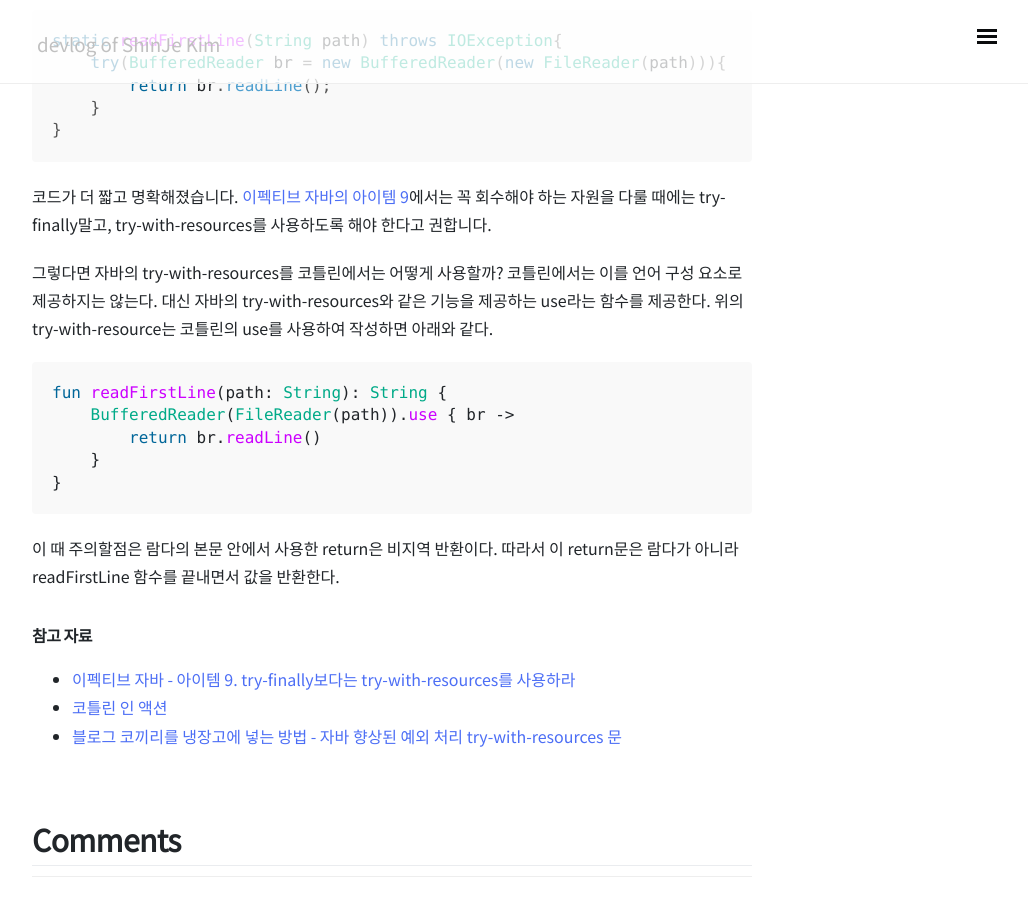
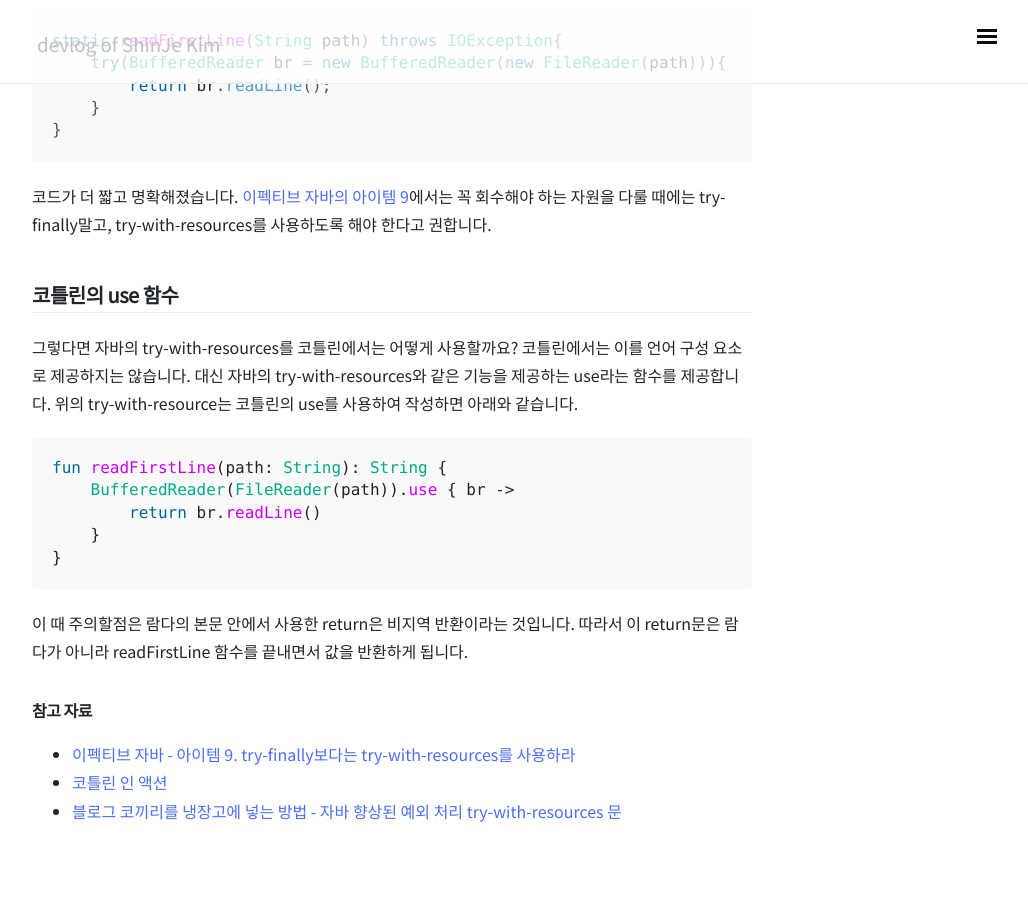
Before and after one commit to ShinJeKim/ShinJeKim.github.io, a Jekyll site: the page built from _posts/Kotlin/2019-11-01-[Kotlin] 자바의 try-with-resource 구문과 코틀린의 use 함수 .md, in a window 1280 px wide and 900 px high, scrolled down 951 px. Shown: the whole window, without its empty margins (248-1276 px from the left). Built offline with Jekyll 4.4.1, drawn with Linux system fonts in a browser that asks for light colours; nearby versions of some CDN libraries; comment, search, counter and statistics services are not loaded.

Commit message:
fix typo

````diff
--- a/_posts/Kotlin/2019-11-01-[Kotlin] 자바의 try-with-resource 구문과 코틀린의 use 함수 .md
+++ b/_posts/Kotlin/2019-11-01-[Kotlin] 자바의 try-with-resource 구문과 코틀린의 use 함수 .md
@@ -37,9 +37,10 @@ static readFirstLine(String path) throws IOException{
 
 코드가 더 짧고 명확해졌습니다. [이펙티브 자바의 아이템 9](#참고-자료)에서는 꼭 회수해야 하는 자원을 다룰 때에는 try-finally말고, try-with-resources를 사용하도록 해야 한다고 권합니다.
 
-그렇다면 자바의 try-with-resources를 코틀린에서는 어떻게 사용할까?
-코틀린에서는 이를 언어 구성 요소로 제공하지는 않는다. 대신 자바의 try-with-resources와 같은 기능을 제공하는 use라는 함수를 제공한다.
-위의 try-with-resource는 코틀린의 use를 사용하여 작성하면 아래와 같다.
+## 코틀린의 use 함수
+그렇다면 자바의 try-with-resources를 코틀린에서는 어떻게 사용할까요?
+코틀린에서는 이를 언어 구성 요소로 제공하지는 않습니다. 대신 자바의 try-with-resources와 같은 기능을 제공하는 use라는 함수를 제공합니다.
+위의 try-with-resource는 코틀린의 use를 사용하여 작성하면 아래와 같습니다.
 
 ```kotlin
 fun readFirstLine(path: String): String {
@@ -49,7 +50,7 @@ fun readFirstLine(path: String): String {
 }
 ```
 
-이 때 주의할점은 람다의 본문 안에서 사용한 return은 비지역 반환이다. 따라서 이 return문은 람다가 아니라 readFirstLine 함수를 끝내면서 값을 반환한다.
+이 때 주의할점은 람다의 본문 안에서 사용한 return은 비지역 반환이라는 것입니다. 따라서 이 return문은 람다가 아니라 readFirstLine 함수를 끝내면서 값을 반환하게 됩니다.
 
 ### 참고 자료
 - [이펙티브 자바 - 아이템 9. try-finally보다는 try-with-resources를 사용하라](https://blog.insightbook.co.kr/2018/10/24/%EC%9D%B4%ED%8E%99%ED%8B%B0%EB%B8%8C-%EC%9E%90%EB%B0%94-3%ED%8C%90effective-java-3-e/)
````
